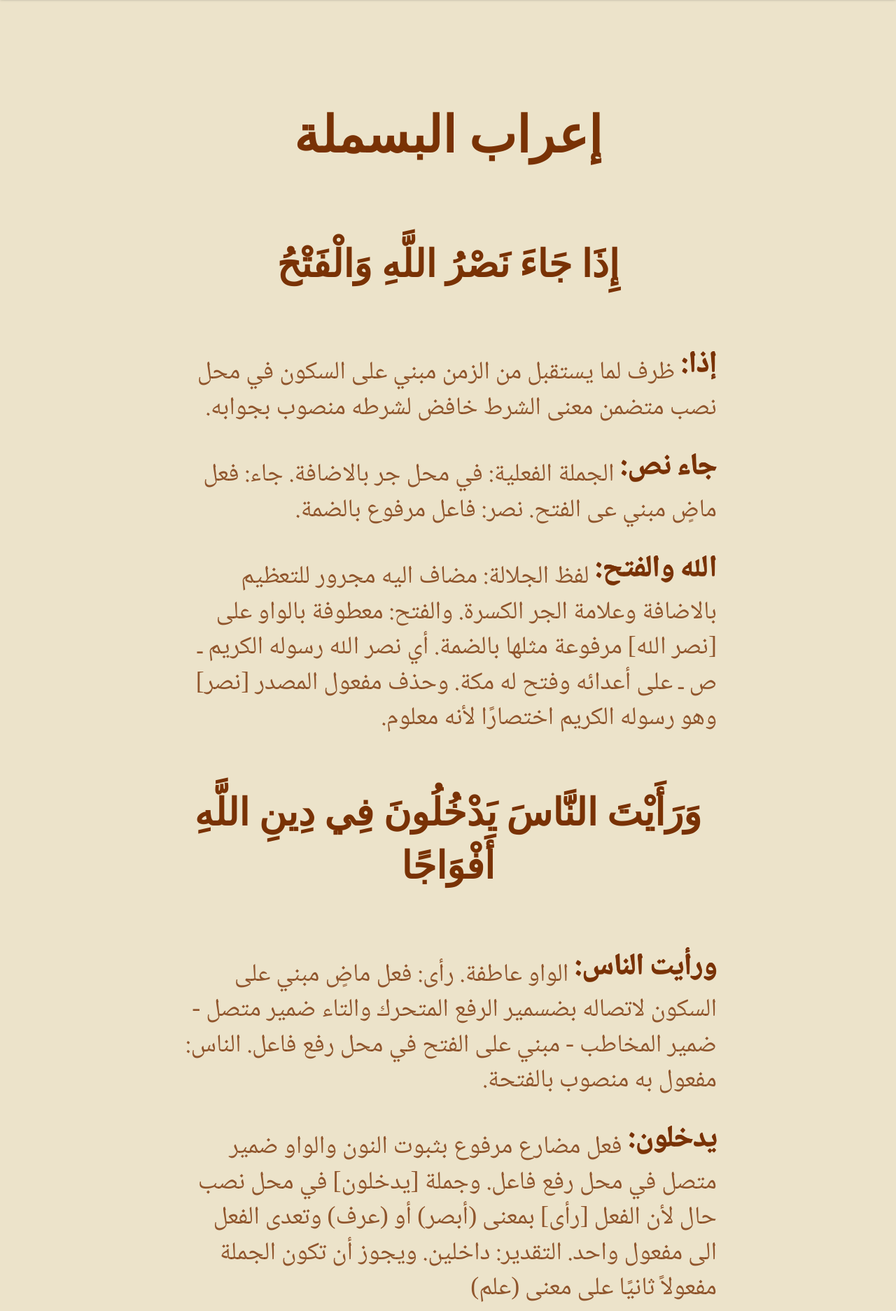
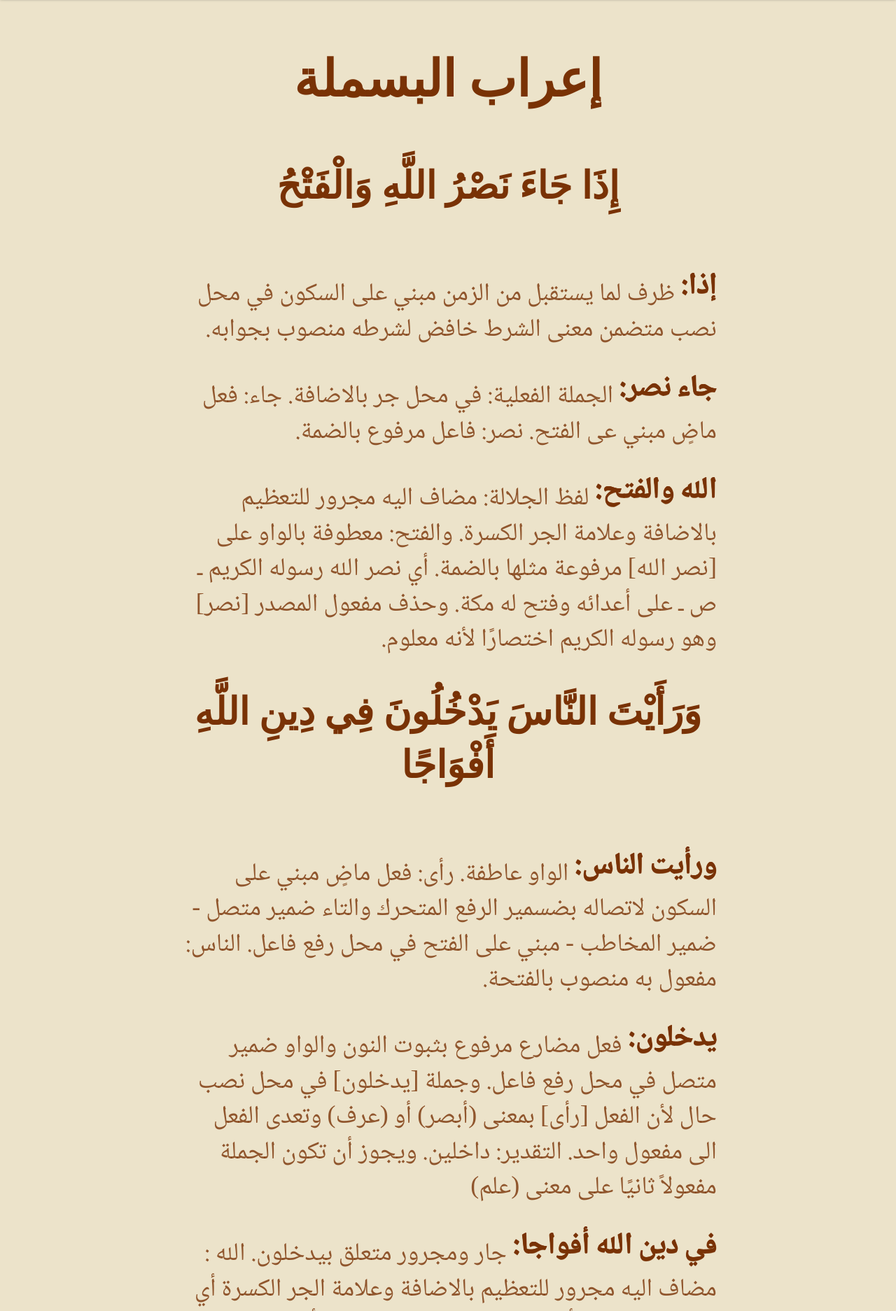
Before and after one commit to sa-qib/irab-al-mufassal, a Django app: page /test in a window 1280 px wide. Shown: the part 64-1938 px from the top of the page at 70% size. Run offline with Django 5.2, Linux system fonts and the light colour scheme; some web fonts are replaced.

Commit message:
changes in custom css % test page

```diff
--- a/src/data/110-Surah-Nasr.json
+++ b/src/data/110-Surah-Nasr.json
@@ -8,7 +8,7 @@
         "description": "ظرف لما يستقبل من الزمن مبني على السكون في محل نصب متضمن معنى الشرط خافض لشرطه منصوب بجوابه."
       },
       {
-        "text": "جاء نص",
+        "text": "جاء نصر",
         "description": "الجملة الفعلية: في محل جر بالاضافة. جاء: فعل ماضٍ مبني عى الفتح. نصر: فاعل مرفوع بالضمة."
       },
       {
--- a/src/static/css/custom.css
+++ b/src/static/css/custom.css
@@ -48,7 +48,7 @@
     text-align: center;
     line-height: 1.4;
     font-size: 4rem;
-    margin-top: 3rem;
+    margin-top: 1rem;
     margin-bottom: 0;
   }
   .altarikh-noto-text {
--- a/src/templates/test.html
+++ b/src/templates/test.html
@@ -22,7 +22,7 @@
     <div class="h-16"></div>
 
     <!-- Main -->
-    <main class="flex-1 flex justify-center px-4 py-12">
+    <main class="flex-1 flex justify-center px-4">
         <div dir="rtl" class="max-w-3xl w-full leading-loose">
             <!-- Surah -->
             <section class="mb-16">
```
